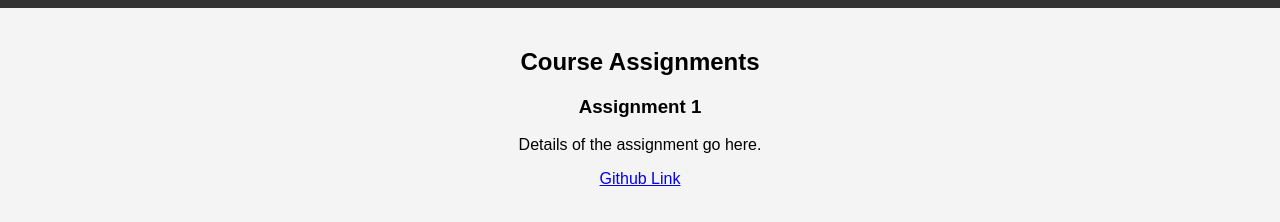
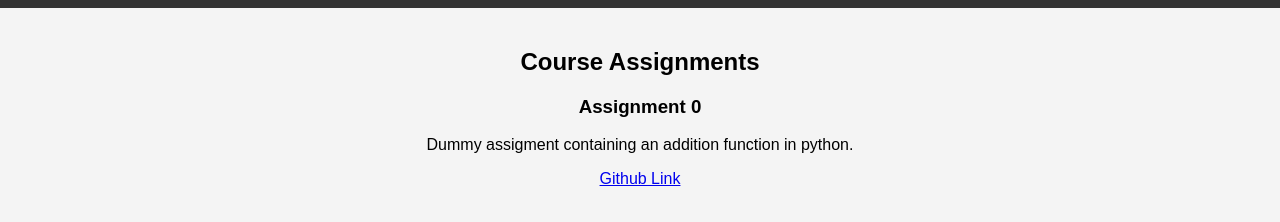
Before and after one commit to jrmarble/jrmarble.github.io, a plain HTML site: page assignments.html in a window 1280 px wide. Shown: the part 110-332 px from the top of the page. Drawn offline with Linux system fonts and the light colour scheme.

Commit message:
link for assign0

```diff
--- a/assignments.html
+++ b/assignments.html
@@ -20,9 +20,9 @@
         <section>
             <h2>Course Assignments</h2>
             <div>
-                <h3>Assignment 1</h3>
-                <p>Details of the assignment go here.</p>
-                <p><a href="https://github.com/username/your-bu-username-assignment-1">Github Link</a></p>
+                <h3>Assignment 0</h3>
+                <p>Dummy assigment containing an addition function in python.</p>
+                <p><a href="https://github.com/jrmarble/bu_jrmarble-assignment-0">Github Link</a></p>
             </div>
             <!-- Repeat for other assignments -->
         </section>
```
